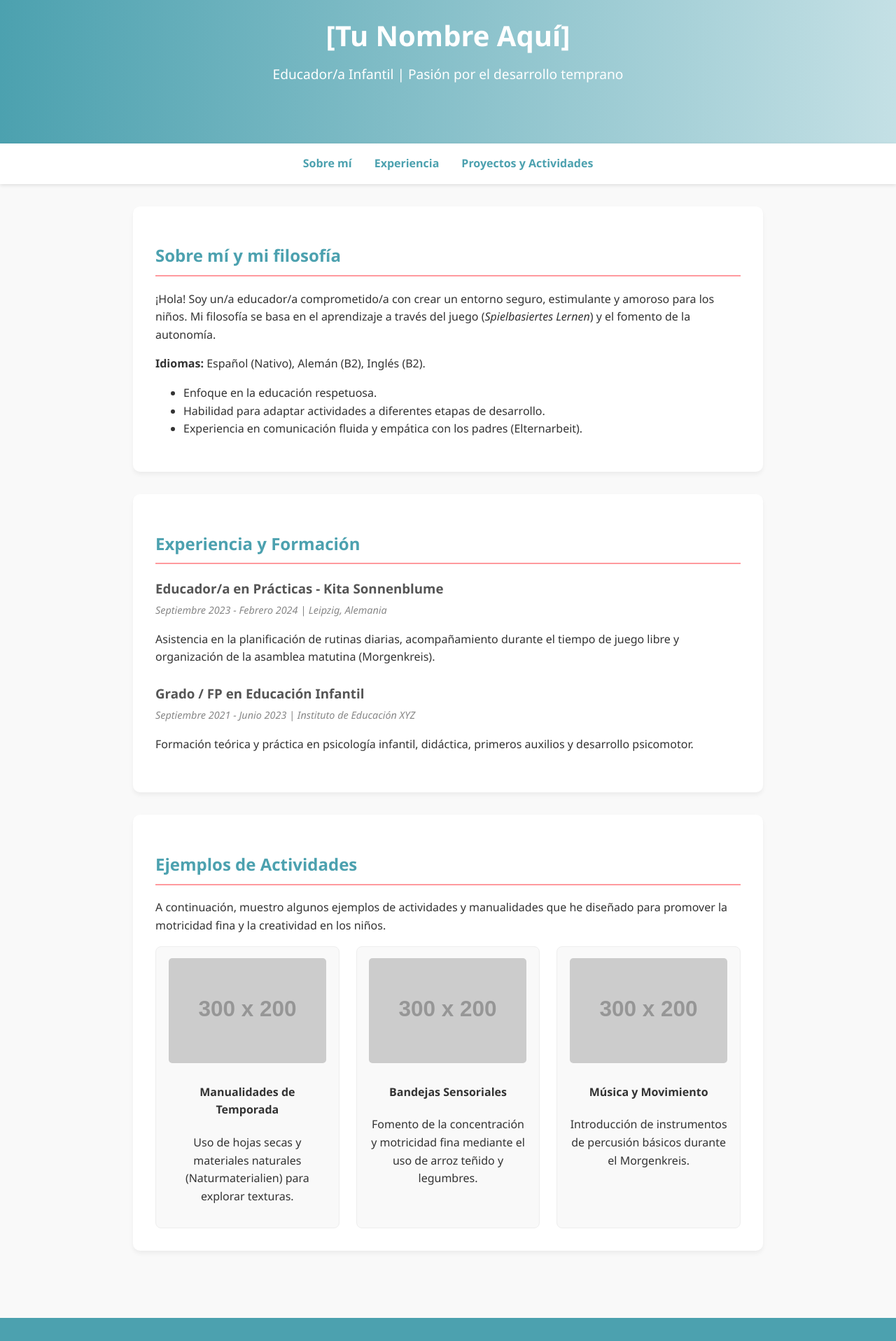
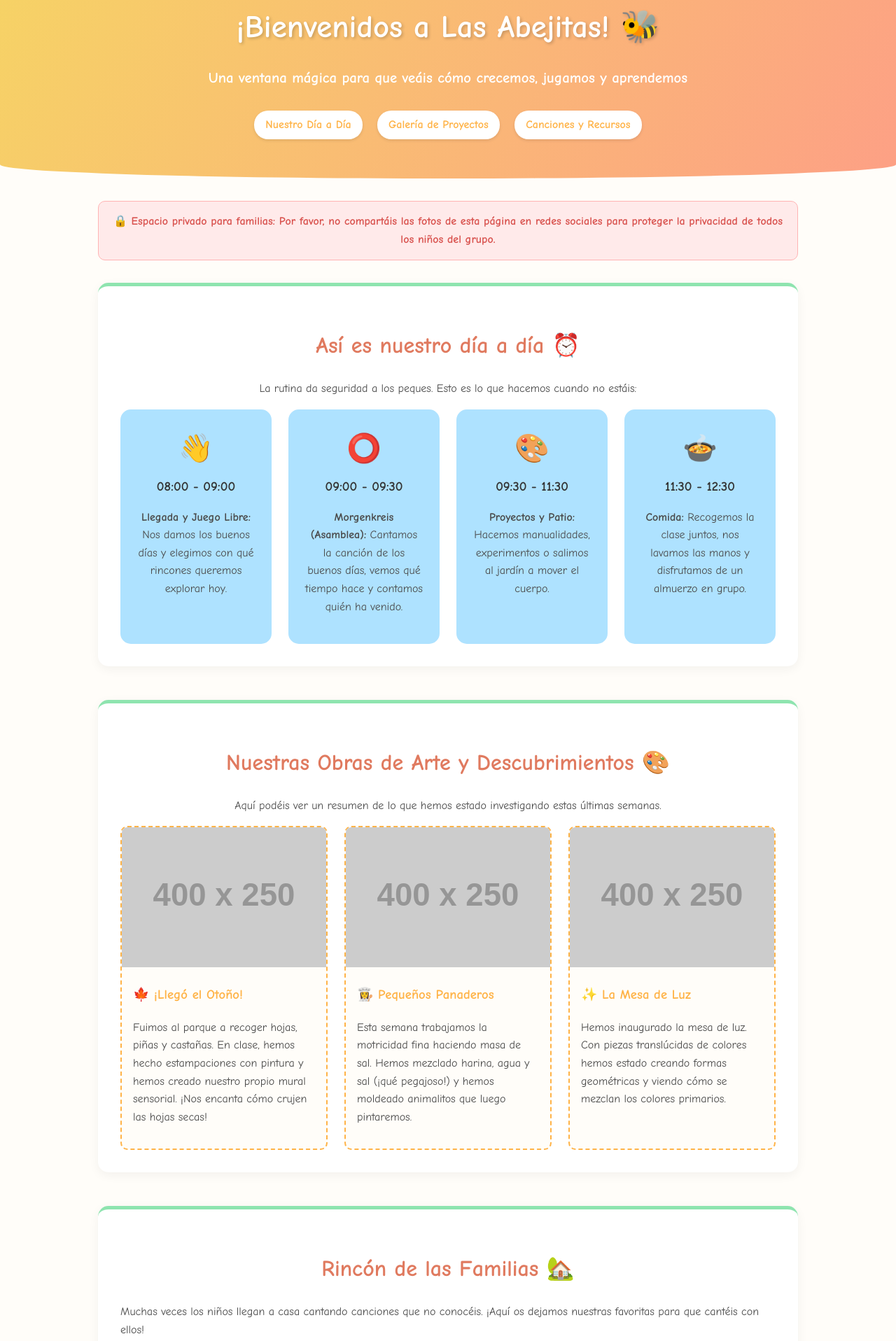
Before and after one commit to AlejandroAntonPineda/Portfolio-digital, a plain HTML site: page index.html in a window 1280 px wide. Shown: the part 45-1961 px from the top of the page at 70% size. Drawn offline with Linux system fonts and the light colour scheme; placeholder pictures from the web are drawn by us.

Commit message:
Revise and update index.html for new content

```diff
--- a/index.html
+++ b/index.html
@@ -3,19 +3,19 @@
 <head>
     <meta charset="UTF-8">
     <meta name="viewport" content="width=device-width, initial-scale=1.0">
-    <title>Portfolio - Educador/a Infantil</title>
+    <title>Portfolio de nuestra Kita - Grupo Las Abejitas</title>
     <style>
-        /* Estilos CSS integrados */
+        /* Paleta de colores cálida y amigable para familias */
         :root {
-            --color-primario: #4CA1AF;
-            --color-secundario: #C4E0E5;
-            --color-acento: #FF9A9E;
-            --color-texto: #333333;
-            --color-fondo: #F9F9F9;
+            --color-principal: #FFB347; /* Naranja suave */
+            --color-secundario: #AEE2FF; /* Azul cielo */
+            --color-acento: #8EE4AF; /* Verde menta */
+            --color-texto: #4A4A4A;
+            --color-fondo: #FFFDF9; /* Crema muy claro */
         }
 
         body {
-            font-family: 'Segoe UI', Tahoma, Geneva, Verdana, sans-serif;
+            font-family: 'Comic Sans MS', 'Verdana', sans-serif;
             margin: 0;
             padding: 0;
             background-color: var(--color-fondo);
@@ -24,207 +24,268 @@
         }
 
         header {
-            background: linear-gradient(to right, var(--color-primario), var(--color-secundario));
+            background-color: var(--color-principal);
+            background-image: linear-gradient(120deg, #f6d365 0%, #fda085 100%);
             color: white;
             text-align: center;
-            padding: 4rem 1rem;
+            padding: 3rem 1rem;
+            border-bottom-left-radius: 50% 20px;
+            border-bottom-right-radius: 50% 20px;
         }
 
         header h1 {
             margin: 0;
-            font-size: 2.5rem;
+            font-size: 2.8rem;
+            text-shadow: 2px 2px 4px rgba(0,0,0,0.2);
         }
 
         header p {
-            font-size: 1.2rem;
-            margin-top: 0.5rem;
+            font-size: 1.3rem;
+            font-weight: bold;
         }
 
         nav {
-            background-color: white;
-            box-shadow: 0 2px 5px rgba(0,0,0,0.1);
-            position: sticky;
-            top: 0;
-            z-index: 100;
-        }
-
-        nav ul {
-            list-style: none;
-            margin: 0;
-            padding: 1rem;
-            display: flex;
-            justify-content: center;
-            gap: 2rem;
+            margin-top: 1rem;
+            text-align: center;
         }
 
         nav a {
+            display: inline-block;
+            margin: 0.5rem;
+            padding: 0.5rem 1rem;
+            background-color: white;
+            color: var(--color-principal);
             text-decoration: none;
-            color: var(--color-primario);
+            border-radius: 20px;
             font-weight: bold;
-            transition: color 0.3s;
+            box-shadow: 0 2px 4px rgba(0,0,0,0.1);
+            transition: transform 0.2s;
         }
 
         nav a:hover {
-            color: var(--color-acento);
+            transform: scale(1.05);
+            background-color: var(--color-secundario);
+            color: #333;
         }
 
         .container {
-            max-width: 900px;
-            margin: 0 auto;
-            padding: 2rem;
+            max-width: 1000px;
+            margin: 2rem auto;
+            padding: 0 1rem;
         }
 
-        section {
-            background-color: white;
+        .seccion {
+            background: white;
             padding: 2rem;
-            margin-bottom: 2rem;
-            border-radius: 10px;
-            box-shadow: 0 4px 6px rgba(0,0,0,0.05);
+            border-radius: 15px;
+            margin-bottom: 3rem;
+            box-shadow: 0 4px 15px rgba(0,0,0,0.05);
+            border-top: 5px solid var(--color-acento);
         }
 
         h2 {
-            color: var(--color-primario);
-            border-bottom: 2px solid var(--color-acento);
-            padding-bottom: 0.5rem;
+            color: #E07A5F;
+            text-align: center;
+            font-size: 2rem;
+            margin-bottom: 1.5rem;
         }
 
-        /* Galería de actividades */
+        /* Rutina diaria */
+        .rutina-grid {
+            display: grid;
+            grid-template-columns: repeat(auto-fit, minmax(200px, 1fr));
+            gap: 1.5rem;
+        }
+
+        .tarjeta-rutina {
+            background-color: var(--color-secundario);
+            padding: 1.5rem;
+            border-radius: 15px;
+            text-align: center;
+        }
+
+        .tarjeta-rutina h3 {
+            margin: 0 0 1rem 0;
+            color: #333;
+        }
+
+        .tarjeta-rutina .icono {
+            font-size: 2.5rem;
+            margin-bottom: 0.5rem;
+        }
+
+        /* Galería de Proyectos */
         .galeria {
             display: grid;
-            grid-template-columns: repeat(auto-fit, minmax(250px, 1fr));
+            grid-template-columns: repeat(auto-fit, minmax(280px, 1fr));
             gap: 1.5rem;
-            margin-top: 1rem;
         }
 
-        .tarjeta-actividad {
-            background-color: var(--color-fondo);
-            padding: 1rem;
-            border-radius: 8px;
-            text-align: center;
-            border: 1px solid #eee;
+        .proyecto {
+            background: var(--color-fondo);
+            border-radius: 10px;
+            overflow: hidden;
+            border: 2px dashed var(--color-principal);
         }
 
-        .tarjeta-actividad img {
-            max-width: 100%;
-            border-radius: 5px;
-            height: 150px;
+        .proyecto img {
+            width: 100%;
+            height: 200px;
             object-fit: cover;
         }
 
-        /* Lista de experiencia */
-        .experiencia-item {
-            margin-bottom: 1.5rem;
+        .proyecto-info {
+            padding: 1rem;
         }
 
-        .experiencia-item h3 {
-            margin-bottom: 0.2rem;
-            color: #555;
+        .proyecto-info h3 {
+            margin-top: 0;
+            color: var(--color-principal);
         }
 
-        .fecha {
-            color: #888;
-            font-size: 0.9rem;
-            font-style: italic;
+        /* Rincón de familias */
+        .recursos-list {
+            list-style: none;
+            padding: 0;
+        }
+
+        .recursos-list li {
+            background: #F4F1DE;
+            margin-bottom: 1rem;
+            padding: 1rem;
+            border-radius: 8px;
+            border-left: 5px solid #E07A5F;
         }
 
         footer {
-            background-color: var(--color-primario);
-            color: white;
             text-align: center;
             padding: 2rem;
-            margin-top: 2rem;
+            background-color: #333;
+            color: white;
+            font-size: 0.9rem;
         }
 
-        .btn-contacto {
-            display: inline-block;
-            background-color: var(--color-acento);
-            color: white;
-            padding: 10px 20px;
-            text-decoration: none;
-            border-radius: 5px;
+        .nota-privacidad {
+            background-color: #ffeaea;
+            border: 1px solid #ffb3b3;
+            padding: 1rem;
+            border-radius: 10px;
+            text-align: center;
             font-weight: bold;
-            margin-top: 1rem;
-        }
-
-        .btn-contacto:hover {
-            background-color: #ff7b81;
+            color: #d9534f;
+            margin-bottom: 2rem;
         }
     </style>
 </head>
 <body>
 
     <header>
-        <h1>[Tu Nombre Aquí]</h1>
-        <p>Educador/a Infantil | Pasión por el desarrollo temprano</p>
+        <h1>¡Bienvenidos a Las Abejitas! 🐝</h1>
+        <p>Una ventana mágica para que veáis cómo crecemos, jugamos y aprendemos</p>
+        <nav>
+            <a href="#nuestro-dia">Nuestro Día a Día</a>
+            <a href="#proyectos">Galería de Proyectos</a>
+            <a href="#canciones">Canciones y Recursos</a>
+        </nav>
     </header>
-
-    <nav>
-        <ul>
-            <li><a href="#sobre-mi">Sobre mí</a></li>
-            <li><a href="#experiencia">Experiencia</a></li>
-            <li><a href="#proyectos">Proyectos y Actividades</a></li>
-        </ul>
-    </nav>
 
     <div class="container">
 
-        <section id="sobre-mi">
-            <h2>Sobre mí y mi filosofía</h2>
-            <p>¡Hola! Soy un/a educador/a comprometido/a con crear un entorno seguro, estimulante y amoroso para los niños. Mi filosofía se basa en el aprendizaje a través del juego (<em>Spielbasiertes Lernen</em>) y el fomento de la autonomía.</p>
-            <p><strong>Idiomas:</strong> Español (Nativo), Alemán (B2), Inglés (B2).</p>
-            <ul>
-                <li>Enfoque en la educación respetuosa.</li>
-                <li>Habilidad para adaptar actividades a diferentes etapas de desarrollo.</li>
-                <li>Experiencia en comunicación fluida y empática con los padres (Elternarbeit).</li>
-            </ul>
-        </section>
+        <!-- AVISO DE PRIVACIDAD (Muy importante para Kitas) -->
+        <div class="nota-privacidad">
+            🔒 Espacio privado para familias: Por favor, no compartáis las fotos de esta página en redes sociales para proteger la privacidad de todos los niños del grupo.
+        </div>
 
-        <section id="experiencia">
-            <h2>Experiencia y Formación</h2>
+        <!-- SECCIÓN: RUTINA DIARIA -->
+        <div id="nuestro-dia" class="seccion">
+            <h2>Así es nuestro día a día ⏰</h2>
+            <p style="text-align: center;">La rutina da seguridad a los peques. Esto es lo que hacemos cuando no estáis:</p>
 
-            <div class="experiencia-item">
-                <h3>Educador/a en Prácticas - Kita Sonnenblume</h3>
-                <span class="fecha">Septiembre 2023 - Febrero 2024 | Leipzig, Alemania</span>
-                <p>Asistencia en la planificación de rutinas diarias, acompañamiento durante el tiempo de juego libre y organización de la asamblea matutina (Morgenkreis).</p>
+            <div class="rutina-grid">
+                <div class="tarjeta-rutina">
+                    <div class="icono">👋</div>
+                    <h3>08:00 - 09:00</h3>
+                    <p><strong>Llegada y Juego Libre:</strong> Nos damos los buenos días y elegimos con qué rincones queremos explorar hoy.</p>
+                </div>
+                <div class="tarjeta-rutina">
+                    <div class="icono">⭕</div>
+                    <h3>09:00 - 09:30</h3>
+                    <p><strong>Morgenkreis (Asamblea):</strong> Cantamos la canción de los buenos días, vemos qué tiempo hace y contamos quién ha venido.</p>
+                </div>
+                <div class="tarjeta-rutina">
+                    <div class="icono">🎨</div>
+                    <h3>09:30 - 11:30</h3>
+                    <p><strong>Proyectos y Patio:</strong> Hacemos manualidades, experimentos o salimos al jardín a mover el cuerpo.</p>
+                </div>
+                <div class="tarjeta-rutina">
+                    <div class="icono">🍲</div>
+                    <h3>11:30 - 12:30</h3>
+                    <p><strong>Comida:</strong> Recogemos la clase juntos, nos lavamos las manos y disfrutamos de un almuerzo en grupo.</p>
+                </div>
             </div>
+        </div>
 
-            <div class="experiencia-item">
-                <h3>Grado / FP en Educación Infantil</h3>
-                <span class="fecha">Septiembre 2021 - Junio 2023 | Instituto de Educación XYZ</span>
-                <p>Formación teórica y práctica en psicología infantil, didáctica, primeros auxilios y desarrollo psicomotor.</p>
-            </div>
-        </section>
-
-        <section id="proyectos">
-            <h2>Ejemplos de Actividades</h2>
-            <p>A continuación, muestro algunos ejemplos de actividades y manualidades que he diseñado para promover la motricidad fina y la creatividad en los niños.</p>
+        <!-- SECCIÓN: PROYECTOS Y FOTOS -->
+        <div id="proyectos" class="seccion">
+            <h2>Nuestras Obras de Arte y Descubrimientos 🎨</h2>
+            <p style="text-align: center;">Aquí podéis ver un resumen de lo que hemos estado investigando estas últimas semanas.</p>
 
             <div class="galeria">
-                <div class="tarjeta-actividad">
-                    <img src="https://via.placeholder.com/300x200?text=Manualidad+Oto%C3%B1o" alt="Manualidad de otoño">
-                    <h4>Manualidades de Temporada</h4>
-                    <p>Uso de hojas secas y materiales naturales (Naturmaterialien) para explorar texturas.</p>
+                <!-- Proyecto 1 -->
+                <div class="proyecto">
+                    <img src="https://via.placeholder.com/400x250?text=Foto+Hojas+Otono" alt="Niños jugando con hojas">
+                    <div class="proyecto-info">
+                        <h3>🍁 ¡Llegó el Otoño!</h3>
+                        <p>Fuimos al parque a recoger hojas, piñas y castañas. En clase, hemos hecho estampaciones con pintura y hemos creado nuestro propio mural sensorial. ¡Nos encanta cómo crujen las hojas secas!</p>
+                    </div>
                 </div>
-                <div class="tarjeta-actividad">
-                    <img src="https://via.placeholder.com/300x200?text=Juego+Sensorial" alt="Bandeja sensorial">
-                    <h4>Bandejas Sensoriales</h4>
-                    <p>Fomento de la concentración y motricidad fina mediante el uso de arroz teñido y legumbres.</p>
+
+                <!-- Proyecto 2 -->
+                <div class="proyecto">
+                    <img src="https://via.placeholder.com/400x250?text=Foto+Masa+de+Sal" alt="Manos moldeando masa">
+                    <div class="proyecto-info">
+                        <h3>👩‍🍳 Pequeños Panaderos</h3>
+                        <p>Esta semana trabajamos la motricidad fina haciendo masa de sal. Hemos mezclado harina, agua y sal (¡qué pegajoso!) y hemos moldeado animalitos que luego pintaremos.</p>
+                    </div>
                 </div>
-                <div class="tarjeta-actividad">
-                    <img src="https://via.placeholder.com/300x200?text=M%C3%BAsica+y+Movimiento" alt="Instrumentos musicales">
-                    <h4>Música y Movimiento</h4>
-                    <p>Introducción de instrumentos de percusión básicos durante el Morgenkreis.</p>
+
+                <!-- Proyecto 3 -->
+                <div class="proyecto">
+                    <img src="https://via.placeholder.com/400x250?text=Foto+Experimento+Luz" alt="Mesa de luz">
+                    <div class="proyecto-info">
+                        <h3>✨ La Mesa de Luz</h3>
+                        <p>Hemos inaugurado la mesa de luz. Con piezas translúcidas de colores hemos estado creando formas geométricas y viendo cómo se mezclan los colores primarios.</p>
+                    </div>
                 </div>
             </div>
-        </section>
+        </div>
+
+        <!-- SECCIÓN: RECURSOS PARA FAMILIAS -->
+        <div id="canciones" class="seccion">
+            <h2>Rincón de las Familias 🏡</h2>
+            <p>Muchas veces los niños llegan a casa cantando canciones que no conocéis. ¡Aquí os dejamos nuestras favoritas para que cantéis con ellos!</p>
+
+            <ul class="recursos-list">
+                <li>
+                    <strong>🎵 Canción de los buenos días:</strong>
+                    <em>"Guten Morgen, Guten Morgen, wir winken uns zu..."</em> (Podéis cantarla en casa para empezar el día con energía).
+                </li>
+                <li>
+                    <strong>👕 Recordatorio de Ropa:</strong>
+                    Por favor, recordad traer pantalones de barro (Matschhose) y botas de agua, ¡la semana que viene pronostican lluvia y nos encanta saltar en los charcos!
+                </li>
+                <li>
+                    <strong>📚 Cuento del mes:</strong>
+                    Estamos leyendo "La pequeña oruga glotona" (Die kleine Raupe Nimmersatt). Es genial para repasar los días de la semana y los alimentos.
+                </li>
+            </ul>
+        </div>
 
     </div>
 
     <footer>
-        <h2>¿Hablamos?</h2>
-        <p>Me encantaría formar parte de vuestro equipo y contribuir al bienestar de los niños en su Kita.</p>
-        <p>Email: <a href="mailto:tuemail@ejemplo.com" style="color: white; text-decoration: underline;">tuemail@ejemplo.com</a> | Teléfono: +49 123 456 789</p>
-        <a href="mailto:tuemail@ejemplo.com" class="btn-contacto">Enviar un mensaje</a>
+        <p>Hecho con mucho cariño por el equipo educativo del Grupo Las Abejitas 🐝</p>
+        <p>Para cualquier duda pedagógica, podéis contactarnos a través de la app de la Kita o en nuestro correo: educadores@ejemplokita.de</p>
     </footer>
 
 </body>
```
